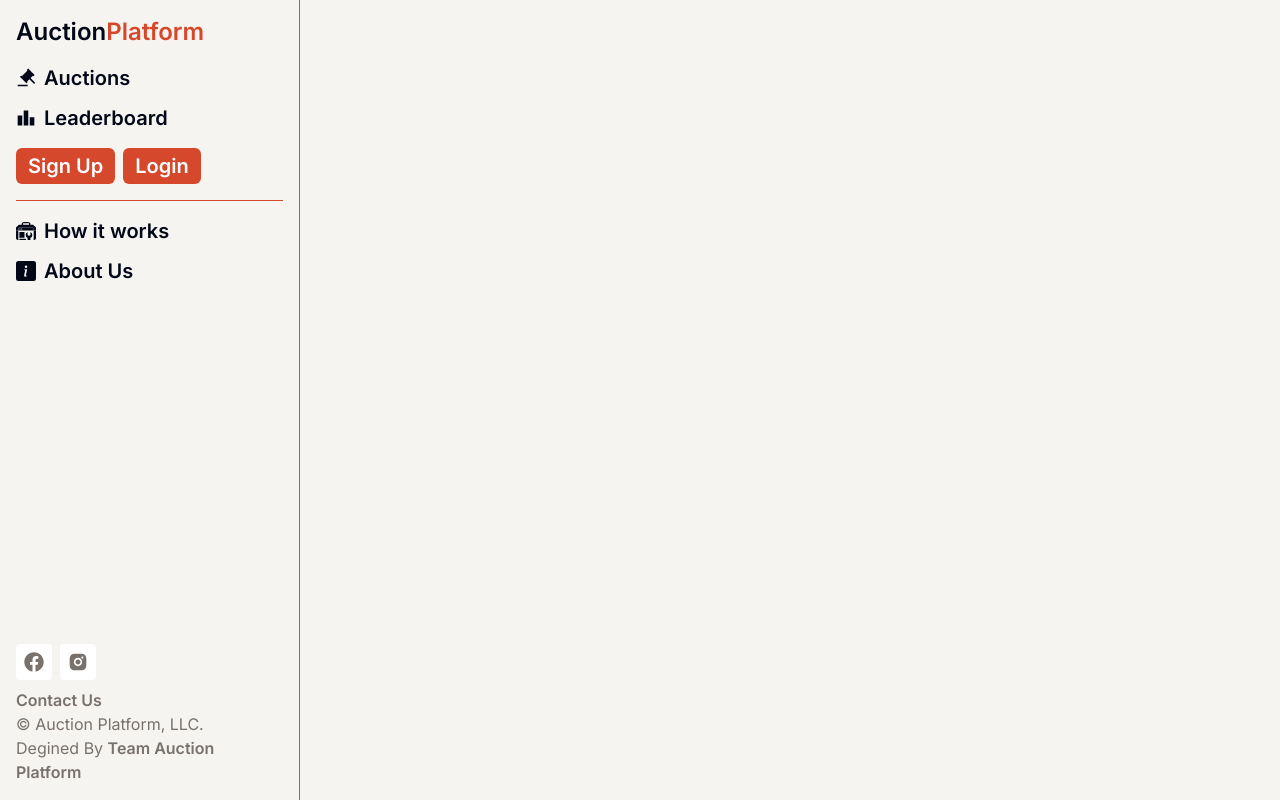
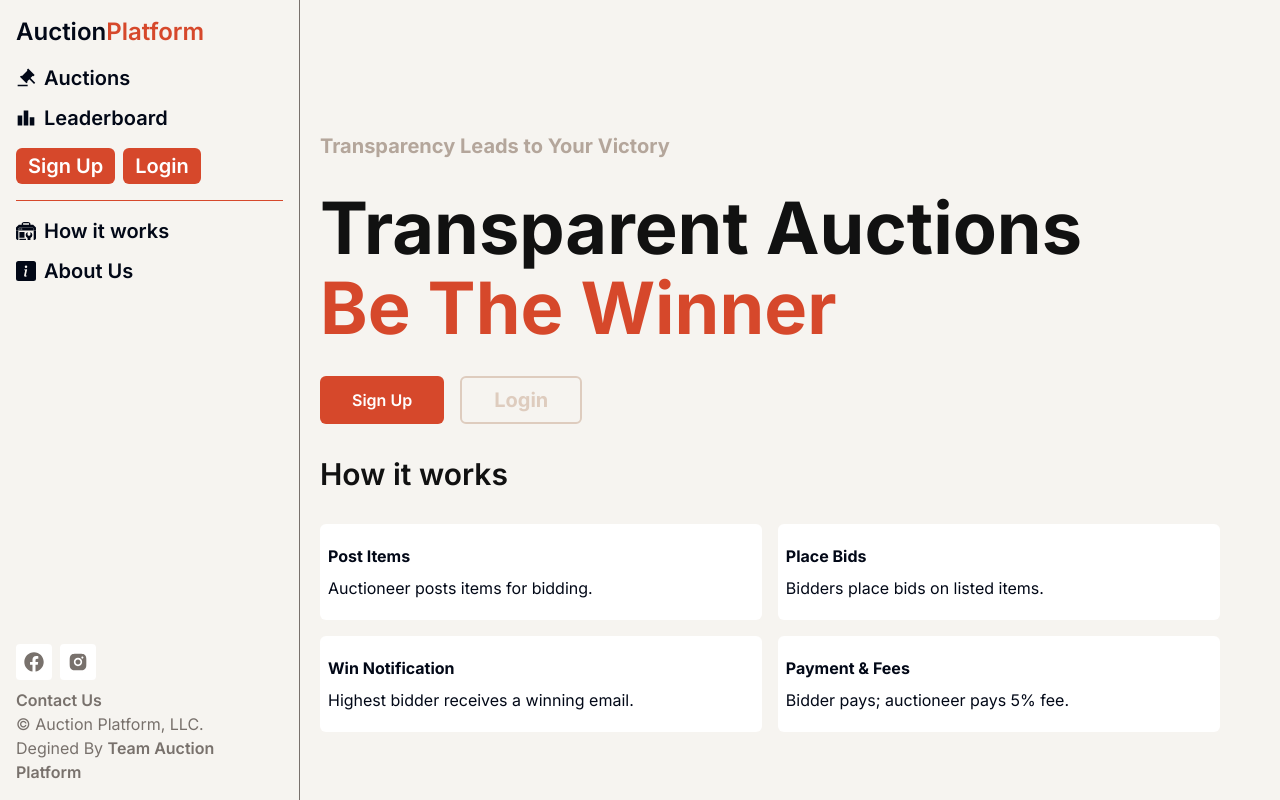
Before and after one commit to MuhammadAmmarAtique/auctionPlatform, a React (Vite) app in the folder frontend/: page / in a window 1280 px wide. Built offline with nearby package versions, Linux system fonts and the light colour scheme; no server answers.

Commit message:
styled home page

```diff
--- a/frontend/src/pages/Home.jsx
+++ b/frontend/src/pages/Home.jsx
@@ -1,5 +1,79 @@
-function Home() {
-    return ( <>Home</>  );
-}
+import React from "react";
+import { useSelector } from "react-redux";
+import { Link } from "react-router-dom";
+
+const Home = () => {
+  const howItWorks = [
+    { title: "Post Items", description: "Auctioneer posts items for bidding." },
+    { title: "Place Bids", description: "Bidders place bids on listed items." },
+    {
+      title: "Win Notification",
+      description: "Highest bidder receives a winning email.",
+    },
+    {
+      title: "Payment & Fees",
+      description: "Bidder pays; auctioneer pays 5% fee.",
+    },
+  ];
+
+  const { isAuthenticated } = useSelector((state) => state.user);
+  return (
+    <>
+      <section className="w-full ml-0 m-0 h-fit px-5 pt-20 lg:pl-[320px] flex flex-col min-h-screen py-4 justify-center">
+        <div>
+          <p className="text-[#b4a69b] font-bold text-xl mb-8">
+            Transparency Leads to Your Victory
+          </p>
+          <h1
+            className={`text-[#111] text-2xl font-bold mb-2 min-[480px]:text-4xl md:text-6xl xl:text-7xl 2xl:text-8xl`}
+          >
+            Transparent Auctions
+          </h1>
+          <h1
+            className={`text-[#d6482b] text-2xl font-bold mb-2 min-[480px]:text-4xl md:text-6xl xl:text-7xl 2xl:text-8xl`}
+          >
+            Be The Winner
+          </h1>
+          <div className="flex gap-4 my-8">
+            {!isAuthenticated && (
+              <>
+                <Link
+                  to="/sign-up"
+                  className="bg-[#d6482b] font-semibold hover:bg-[#b8381e] rounded-md px-8 flex items-center py-2 text-white  transition-all duration-300"
+                >
+                  Sign Up
+                </Link>
+                <Link
+                  to={"/login"}
+                  className="text-[#DECCBE] bg-transparent border-2 border-[#DECCBE] hover:bg-[#fff3fd] hover:text-[#fdba88] font-bold text-xl  rounded-md px-8 flex items-center py-2 transition-all duration-300"
+                >
+                  Login
+                </Link>
+              </>
+            )}
+          </div>
+        </div>
+        <div className="flex flex-col gap-6">
+          <h3 className="text-[#111] text-xl font-semibold mb-2 min-[480px]:text-xl md:text-2xl lg:text-3xl">
+            How it works
+          </h3>
+          <div className="flex flex-col gap-4 md:flex-row md:flex-wrap w-full">
+            {howItWorks.map((element) => {
+              return (
+                <div
+                  key={element.title}
+                  className="bg-white flex flex-col gap-2 p-2 rounded-md h-[96px] justify-center md:w-[48%] lg:w-[47%] 2xl:w-[24%] hover:shadow-md transition-all duration-300"
+                >
+                  <h5 className="font-bold">{element.title}</h5>
+                  <p>{element.description}</p>
+                </div>
+              );
+            })}
+          </div>
+        </div>
+      </section>
+    </>
+  );
+};
 
 export default Home;
```
